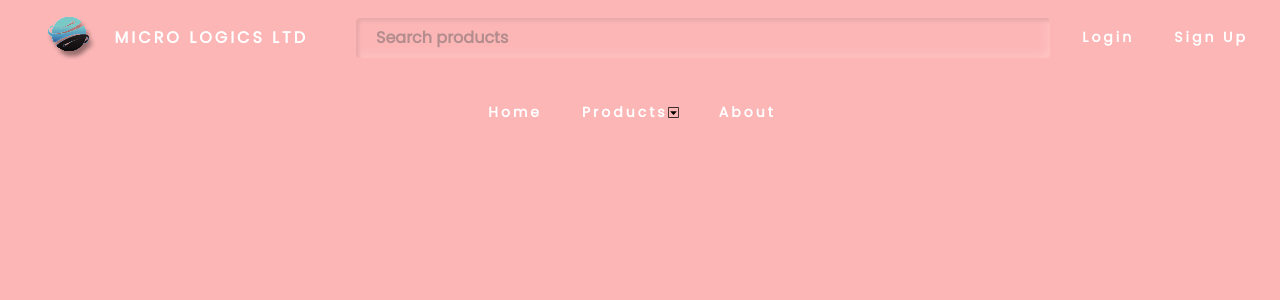
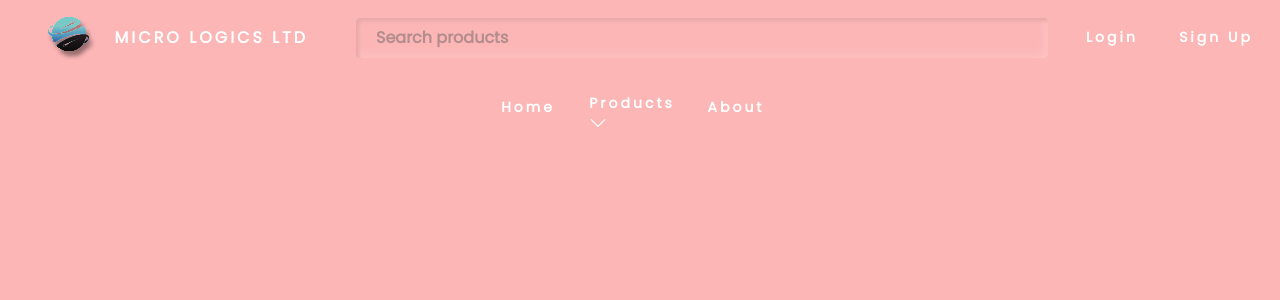
Before and after one commit to divramhit/assignment-web, a PHP site: page / in a window 1280 px wide. Shown: the top 300 px of the page. Run offline with PHP 8.4, Linux system fonts and the light colour scheme.

Commit message:
Changes made to Dropdown

```diff
--- a/index.html
+++ b/index.html
@@ -48,7 +48,7 @@
               <a href="index.html"><div>Home</div></a>
             </li>
             <li>
-              <a href="#"><div>Products<span class="dropdown_icon"></span></div></a>
+              <a href="#"><div class="products-dropdown" aria-expanded="false">Products<span class="dropdown_icon"></span></div></a>
             </li>
             <li>
               <a href="about.html"><div>About</div></a>
--- a/style.css
+++ b/style.css
@@ -62,7 +62,7 @@ body{
 
 .secondary_header{
   background: var(--bgcolor);
-  display: flex;
+  display: grid;
   min-height: 75px;
   align-items: center;
   justify-content: space-around;
@@ -75,14 +75,14 @@ body{
 }
 
 .dropdown_icon{
+  color: white;
   background-color: transparent;
-  background-image: url("assets/dropdown-icon.svg");
+  background-image: url("assets/chevron-down.svg");
   background-repeat: no-repeat;
-  width: 0.7rem;
-  border: none;
+  width: 1.1rem;
   aspect-ratio: 1;
-  top: -0.3rem;
-  right: 2rem;
+  /* top: -0.3rem; */
+  /* right: 2rem; */
 }
 
 .mobile-nav-toggle{
@@ -174,15 +174,16 @@ nav{
   /* border-radius: 11px; */
   /* justify-content: center;
   text-align: center; */
-  display: flex;
-  align-items: center;
+  display: grid;
+  /* align-items: center; */
   place-content: center;
-  padding-inline: 1rem;
-  white-space: nowrap;
+  /* padding-inline: 1rem; */
+  /* white-space: nowrap; */
   /* height: 30px;
   width: 90px; */
   min-height: 1.8rem;
-  width: 100%;
+  /* width: 100%; */
+  width: 6rem;
   transition: box-shadow 0.5s, border-radius 0.5s;
 }
 .nav-links a > div:hover{
@@ -407,3 +408,5 @@ a{
     height: 2rem;
   }
 }
+
+///* TODO: Some changes needed for mobile version according to the changes done for desktop version */
```
Also changed, not shown: assets/chevron-down.svg (added), assets/chevron-up.svg (added), assets/dropdown-icon.svg.
